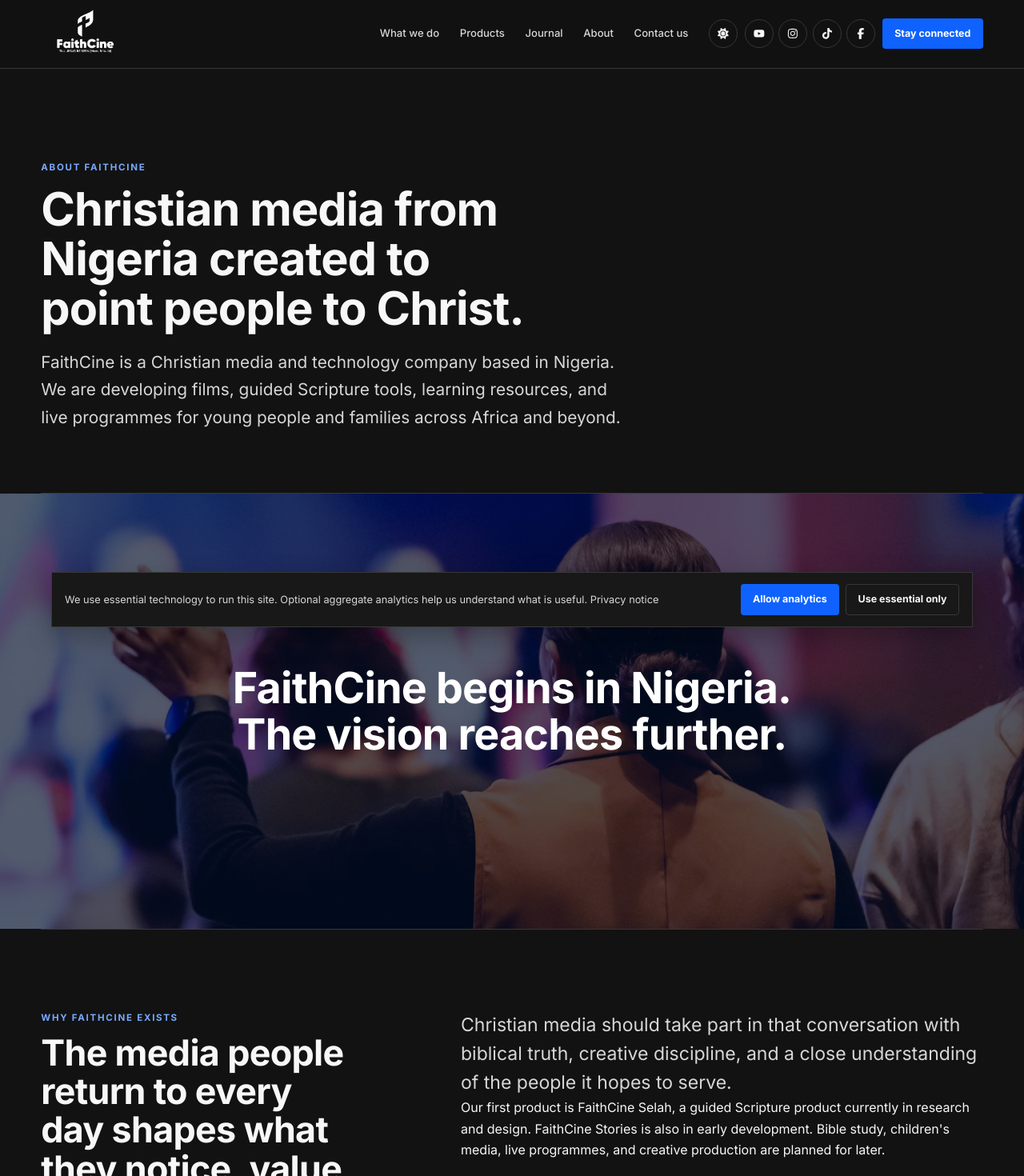
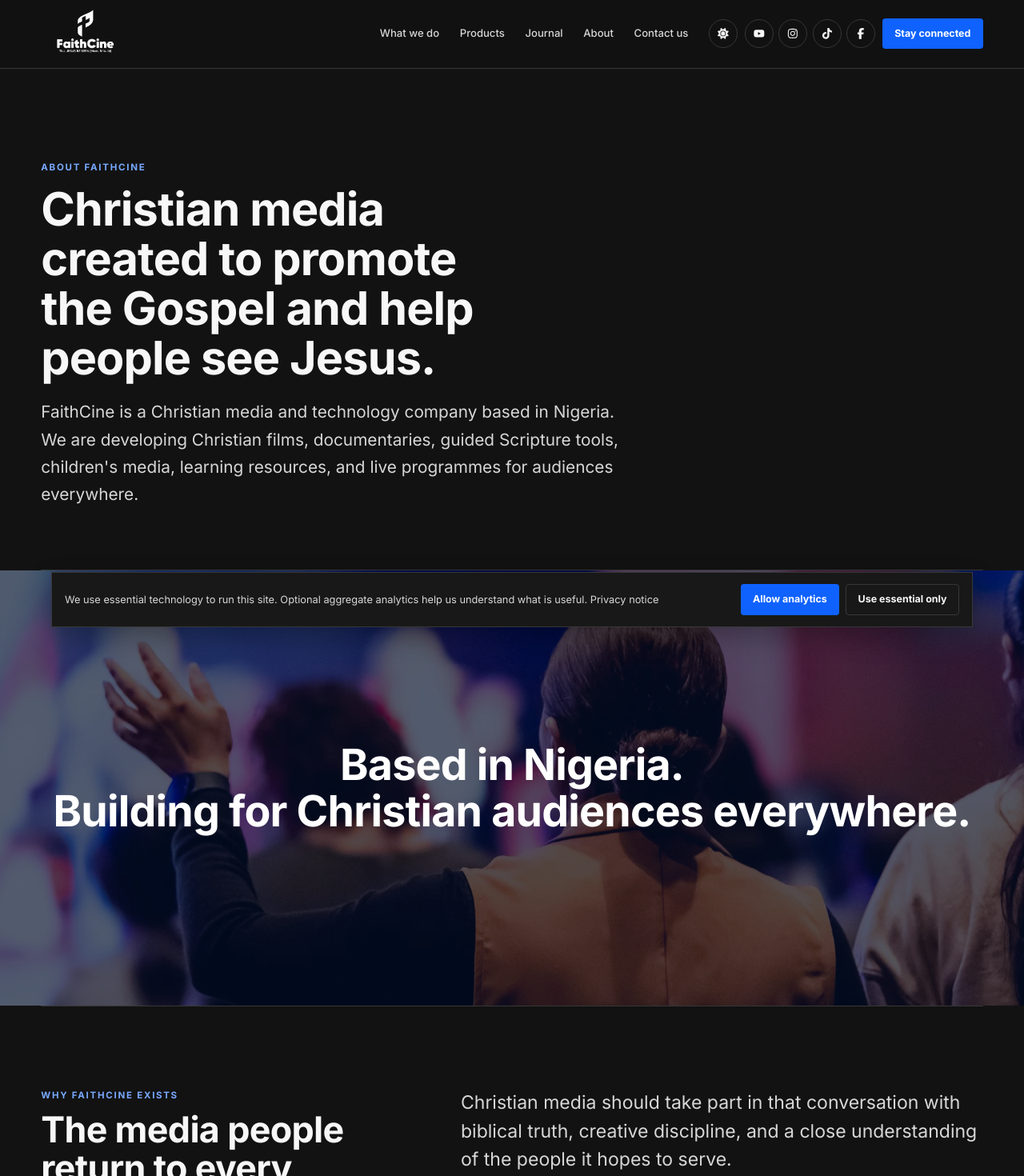
Before and after one commit to Larriemoses/faithcine-website, a Next.js app: page /about in a window 1280 px wide. Shown: the top 1470 px of the page at 80% size. Built offline with nearby package versions, Linux system fonts and the light colour scheme.

Commit message:
Clarify FaithCine global Gospel media vision

```diff
--- a/app/about/page.tsx
+++ b/app/about/page.tsx
@@ -3,8 +3,8 @@
 import { PageIntro } from "../components/PageIntro";
 
 export const metadata: Metadata = {
-  title: "About FaithCine | Christian media company in Nigeria",
-  description: "Learn about FaithCine, a Christian media and technology company in Nigeria developing films, Scripture tools, and learning for Africa.",
+  title: "About FaithCine | Christian media and technology",
+  description: "Learn about FaithCine, a Christian media and technology company developing Gospel-centred films, Scripture tools, children's media, and learning.",
   alternates: { canonical: "/about" },
 };
 
@@ -20,17 +20,17 @@
 export default function AboutPage() {
   return (
     <>
-      <PageIntro eyebrow="About FaithCine" title="Christian media from Nigeria created to point people to Christ.">
-        <p>FaithCine is a Christian media and technology company based in Nigeria. We are developing films, guided Scripture tools, learning resources, and live programmes for young people and families across Africa and beyond.</p>
+      <PageIntro eyebrow="About FaithCine" title="Christian media created to promote the Gospel and help people see Jesus.">
+        <p>FaithCine is a Christian media and technology company based in Nigeria. We are developing Christian films, documentaries, guided Scripture tools, children&apos;s media, learning resources, and live programmes for audiences everywhere.</p>
       </PageIntro>
-      <section className="about-image-band"><Image src="/media/worship-crowd.webp" alt="People gathered for a Christian worship service" fill sizes="100vw" unoptimized /><p>FaithCine begins in Nigeria.<br />The vision reaches further.</p></section>
+      <section className="about-image-band"><Image src="/media/worship-crowd.webp" alt="People gathered for a Christian worship service" fill sizes="100vw" unoptimized /><p>Based in Nigeria.<br />Building for Christian audiences everywhere.</p></section>
       <section className="section-shell editorial-split about-origin">
         <div><p className="section-number">Why FaithCine exists</p><h2>The media people return to every day shapes what they notice, value, and remember.</h2></div>
-        <div><p className="large-copy">Christian media should take part in that conversation with biblical truth, creative discipline, and a close understanding of the people it hopes to serve.</p><p>Our first product is FaithCine Selah, a guided Scripture product currently in research and design. FaithCine Stories is also in early development. Bible study, children&apos;s media, live programmes, and creative production are planned for later.</p></div>
+        <div><p className="large-copy">Christian media should take part in that conversation with biblical truth, creative discipline, and a close understanding of the people it hopes to serve.</p><p>Our long-term vision is a trusted home for Christian films and media. We are beginning with FaithCine Selah, a guided Scripture product in research and design. FaithCine Stories is in early development, while Study, Kids, and Studio are planned for later.</p></div>
       </section>
       <section className="section-shell mission-grid">
         <article><span className="section-index">01</span><p className="section-number">Mission</p><h2>To glorify God through media, technology, and community work that helps people see Christ, understand biblical truth, and live it out each day.</h2></article>
-        <article><span className="section-index">02</span><p className="section-number">Vision</p><h2>To become a Christian media and technology company from Africa known for thoughtful stories, faithful Scripture tools, and work that helps people see Christ more clearly.</h2></article>
+        <article><span className="section-index">02</span><p className="section-number">Vision</p><h2>To become a trusted global Christian media and technology company known for excellent Gospel-centred stories, faithful Scripture tools, and work that helps people see Christ more clearly.</h2></article>
       </section>
       <section className="section-shell values-section"><div className="section-heading"><p className="section-number">What guides our decisions</p><h2>Values for the work ahead.</h2></div><div className="values-grid">{values.map(([number, title, body]) => <article key={title}><span>{number}</span><h3>{title}</h3><p>{body}</p></article>)}</div></section>
       <section className="section-shell team-stage"><div><p className="section-number">Current stage</p><h2>We are starting with Selah.</h2></div><div><p>FaithCine is at an early stage. Selah is in design and development. FaithCine Stories is in early development. The other products remain plans for later. We will publish research, prototypes, partnerships, and results only after they exist and can be verified.</p></div></section>
--- a/app/components/Footer.tsx
+++ b/app/components/Footer.tsx
@@ -8,7 +8,7 @@
       <div className="footer-top section-shell">
         <div>
           <Link className="brand-link footer-brand" href="/" aria-label="FaithCine home"><Image className="footer-logo" src="/faithcine-logo-white.png" alt="FaithCine - Till Jesus be seen, Matthew 5:14-16" width={1402} height={1122} unoptimized /></Link>
-          <p>FaithCine is a Christian media and technology company in Nigeria developing films, Scripture tools, learning resources, and live programmes for Africa and the wider world.</p>
+          <p>FaithCine is a Christian media and technology company based in Nigeria, creating films, Scripture tools, children&apos;s media, learning resources, and live programmes that help people see Jesus.</p>
           <SocialLinks className="footer-socials" />
         </div>
         <div className="footer-links">
--- a/app/components/HomeHero.tsx
+++ b/app/components/HomeHero.tsx
@@ -77,10 +77,10 @@
 
       <div className="hero-stage section-shell">
         <div className="brand-hero-inner" data-reveal="heading">
-          <p className="hero-overline"><span>FaithCine</span> Christian media from Nigeria</p>
+          <p className="hero-overline"><span>FaithCine</span> Christian media for every screen</p>
           <h1 id="home-title">Stories and experiences that help people see Jesus.</h1>
           <p className="brand-hero-lede">
-            Films, Scripture tools, learning and live programmes shaped for Africa and the wider world.
+            Christian films, Scripture tools, children&apos;s media and live experiences created to help people see Jesus.
           </p>
           <div className="hero-actions">
             <Link className="button button-primary" href="#what-we-do">Explore FaithCine</Link>
--- a/app/layout.tsx
+++ b/app/layout.tsx
@@ -9,7 +9,7 @@
   metadataBase: new URL("https://faithcine.com"),
   title: { default: "FaithCine", template: "%s | FaithCine" },
   description:
-    "FaithCine develops Christian films, guided Scripture tools, learning resources, and live programmes from Nigeria for audiences across Africa.",
+    "FaithCine develops Christian films, documentaries, Scripture tools, children's media, learning resources, and live programmes that help people see Jesus.",
   applicationName: "FaithCine",
   category: "Christian media and technology",
   manifest: "/manifest.webmanifest",
@@ -23,14 +23,14 @@
     type: "website",
     url: "https://faithcine.com",
     siteName: "FaithCine",
-    title: "FaithCine | Christian media from Nigeria for Africa",
-    description: "Christian media and technology from Nigeria for audiences across Africa.",
+    title: "FaithCine | Christian films and Gospel media",
+    description: "Christian films, documentaries, Scripture tools, and media created to promote the Gospel and help people see Jesus.",
     images: [{ url: "/og.jpg", width: 1200, height: 630, alt: "FaithCine: Stories and experiences that help people see Jesus" }],
   },
   twitter: {
     card: "summary_large_image",
-    title: "FaithCine | Christian media from Nigeria for Africa",
-    description: "Christian media and technology from Nigeria for audiences across Africa.",
+    title: "FaithCine | Christian films and Gospel media",
+    description: "Christian films, documentaries, Scripture tools, and media created to promote the Gospel and help people see Jesus.",
     images: ["/og.jpg"],
   },
 };
@@ -54,10 +54,10 @@
       logo: "https://faithcine.com/icon.png",
       email: "info@faithcine.com",
       foundingLocation: { "@type": "Country", name: "Nigeria" },
-      areaServed: ["Nigeria", "Africa"],
+      areaServed: "Worldwide",
       description:
-        "A Christian media and technology company in Nigeria developing films, Scripture tools, learning resources, and live programmes for Africa and the wider world.",
-      knowsAbout: ["Christian media", "Scripture tools", "film production", "responsible technology", "digital learning"],
+        "A Christian media and technology company based in Nigeria developing Gospel-centred films, documentaries, Scripture tools, children's media, learning resources, and live programmes for audiences everywhere.",
+      knowsAbout: ["Christian media", "Gospel media", "Christian films", "Scripture tools", "children's media", "film production", "responsible technology", "digital learning"],
       sameAs: [
         "https://www.youtube.com/@faithcine_official",
         "https://www.instagram.com/faithcine_official/",
--- a/app/manifest.ts
+++ b/app/manifest.ts
@@ -4,7 +4,7 @@
   return {
     name: "FaithCine",
     short_name: "FaithCine",
-    description: "Christian media and technology from Nigeria for Africa.",
+    description: "Christian films, Scripture tools, and Gospel media created to help people see Jesus.",
     start_url: "/",
     display: "standalone",
     background_color: "#020202",
--- a/app/partners/page.tsx
+++ b/app/partners/page.tsx
@@ -12,21 +12,21 @@
   ["Base", "Nigeria"],
   ["First product", "FaithCine Selah"],
   ["Current stage", "Design and development"],
-  ["Primary audience", "Christians, families and churches across Africa"],
+  ["Primary audience", "Christian audiences, families and churches worldwide"],
 ] as const;
 
 const asks = [
   ["01", "Research and pilot partners", "Churches, ministries and communities willing to help test whether Selah is clear, useful and responsible."],
   ["02", "Technical and AI guidance", "Support with scalable architecture, retrieval, evaluation, accessibility, privacy and responsible AI practice."],
   ["03", "Content and rights partners", "Bible publishers, teachers, theologians and creators who can support accurate, licensed and locally relevant work."],
-  ["04", "Media and distribution partners", "Filmmakers, platforms and organisations interested in Christian stories shaped with African audiences in view."],
+  ["04", "Media and distribution partners", "Filmmakers, platforms and organisations interested in creating and sharing excellent Christian content."],
 ] as const;
 
 export default function PartnersPage() {
   return (
     <>
-      <PageIntro eyebrow="For partners and programme reviewers" title="Building Christian media technology from Africa with trust at the centre.">
-        <p>FaithCine is developing media, Scripture tools and learning experiences from Nigeria. Selah is our first product and is currently in design and development.</p>
+      <PageIntro eyebrow="For partners and programme reviewers" title="Building Christian media technology with the Gospel and trust at the centre.">
+        <p>FaithCine is a Christian media and technology company based in Nigeria, developing films, Scripture tools, children&apos;s media, and learning experiences for audiences everywhere. Selah is our first product and is currently in design and development.</p>
       </PageIntro>
 
       <section className="section-shell partner-facts" aria-label="FaithCine company overview">
@@ -35,7 +35,7 @@
 
       <section className="section-shell editorial-split">
         <div><p className="section-number">The problem</p><h2>Useful Christian technology must understand the people, devices and communities it hopes to serve.</h2></div>
-        <div><p className="large-copy">Many digital faith experiences are built far from African realities. Data cost, unstable connections, language, cultural context, source clarity and trust all shape whether a product genuinely helps.</p><p>FaithCine begins with those constraints. We are designing close to the audience, testing before making claims, and keeping Scripture references visible.</p></div>
+        <div><p className="large-copy">Christian media technology must combine biblical faithfulness, excellent craft, cultural understanding, accessibility, source clarity, and trust.</p><p>FaithCine begins in Nigeria with the people and communities closest to us, while building for wider Christian audiences. We design close to the audience, test before making claims, and keep Scripture references visible.</p></div>
       </section>
 
       <section className="section-shell programme-direction">
--- a/app/products/page.tsx
+++ b/app/products/page.tsx
@@ -5,27 +5,31 @@
 
 export const metadata: Metadata = {
   title: "FaithCine Products | Selah, Stories, Study, Kids and Studio",
-  description: "Explore FaithCine Selah, Stories, Study, Kids, and Studio, a planned family of Christian media and Scripture products from Africa.",
+  description: "Explore FaithCine Selah, Stories, Study, Kids, and Studio, a planned family of Christian films, Scripture tools, children's media, and production work.",
   alternates: { canonical: "/products" },
 };
 
 const products = [
   ["01", "FaithCine Selah", "A guided Scripture product that begins with a situation or question and leads into reading, listening, prayer, and reflection.", "In design and development"],
-  ["02", "FaithCine Stories", "Films, series, documentaries, and visual stories about faith, doubt, family, hope, restoration, and everyday choices.", "In early development"],
+  ["02", "FaithCine Stories", "Christian films, shorts, series, documentaries, and visual stories centred on the Gospel and the realities of faith, family, hope, and restoration.", "In early development"],
   ["03", "FaithCine Study", "Planned Bible study resources for deeper learning and practical discipleship.", "Exploring"],
-  ["04", "FaithCine Kids", "Planned stories, animation, learning, and play that help children encounter Scripture.", "Planned for later"],
-  ["05", "FaithCine Studio", "Planned production work across film, audio, and live programmes, including work with Christian creators.", "Planned for later"],
+  ["04", "FaithCine Kids", "Planned Christian movies, animation, stories, magazines, articles, learning, and play created for children and families.", "Planned for later"],
+  ["05", "FaithCine Studio", "A planned production arm for Christian film, audio, animation, and live programmes, including work with Gospel creators.", "Planned for later"],
 ] as const;
 
 export default function ProductsPage() {
   return (
     <>
-      <PageIntro eyebrow="The FaithCine product plan" title="Five products serving one Christian media mission.">
-        <p>FaithCine Selah is the first product in active development. FaithCine Stories is at an earlier stage. Our later plans include Bible study, children&apos;s media, and creative production.</p>
+      <PageIntro eyebrow="The FaithCine product plan" title="Five parts of one Christian media mission.">
+        <p>FaithCine Selah is the first product in active development. FaithCine Stories is at an earlier stage. Our later plans include Bible study, children&apos;s media, and Christian production.</p>
       </PageIntro>
       <section className="product-page-visual section-shell">
         <Image src="/media/family-screen.webp" alt="A mother and daughter watching a programme together at home" fill sizes="100vw" unoptimized />
         <div><p>Christian media planned for everyday viewing, personal study, and family conversation.</p></div>
+      </section>
+      <section className="section-shell editorial-split">
+        <div><p className="section-number">The long-term vision</p><h2>A trusted home for Christian film and media.</h2></div>
+        <div><p className="large-copy">FaithCine is building toward a streaming destination for excellent Christian movies, shorts, series, documentaries, animation, and children&apos;s programmes.</p><p>Our first stories and partnerships will naturally begin with Nigerian and African creators and audiences. The larger mission is to promote the Gospel through Christian content for people everywhere. Selah, research, and early story development come first.</p></div>
       </section>
       <section className="section-shell roadmap-list">
         {products.map(([number, name, body, status]) => (
--- a/app/selah/page.tsx
+++ b/app/selah/page.tsx
@@ -17,7 +17,7 @@
     <section className="section-shell product-sequence"><div className="section-heading"><p className="section-number">How Selah will guide a session</p><h2>Start with the moment. Stay with the Word.</h2></div><Flow /></section>
     <section className="section-shell editorial-split"><div><p className="section-number">Choose how to respond</p><h2>Read, listen, pray, or write.</h2></div><p className="large-copy">Some moments call for quiet reading. Others call for prayer, repetition, listening, or written reflection. Selah will let each person choose the activity and session length that suits the moment.</p></section>
     <section className="section-shell trust-band"><div><p className="section-number">Built on trust</p><h2>Scripture stays at the centre.</h2></div><div><p>Every passage should show its reference and translation. Prayers, confessions, and declarations must remain connected to the Scripture they come from.</p><p>Any text prepared with technological assistance must be labelled, reviewed, editable, and open to correction. Selah will never present generated text as a direct word from God.</p></div></section>
-    <section className="section-shell editorial-split"><div><p className="section-number">Access and language</p><h2>Designed in Nigeria for the devices and networks people use.</h2></div><p className="large-copy">Selah research considers mobile use, unstable connections, data cost, lower cost Android devices, and the care required for language support. English will come first. Other languages will be added only when translation rights, pronunciation, native review, and theological review are ready.</p></section>
+    <section className="section-shell editorial-split"><div><p className="section-number">Access and language</p><h2>Designed for the devices and networks people use.</h2></div><p className="large-copy">Research begins in Nigeria and considers mobile use, unstable connections, data cost, lower cost Android devices, and the care required for language support. English will come first. Other languages will be added only when translation rights, pronunciation, native review, and theological review are ready.</p></section>
     <section className="section-shell faq-section"><div className="section-heading"><p className="section-number">Frequently asked questions</p><h2>Selah, clearly stated.</h2></div><div className="faq-list">
       <details><summary>Is Selah available now?</summary><p>Not yet. Selah is in design and development. Join early access for research invitations and beta updates.</p></details>
       <details><summary>Is Selah a Bible app?</summary><p>Selah is a guided Scripture meditation and prayer product. It does not replace the Bible, church community, pastoral care, or personal discernment.</p></details>
--- a/app/stories/page.tsx
+++ b/app/stories/page.tsx
@@ -4,22 +4,22 @@
 import { WaitlistCta } from "../components/WaitlistCta";
 
 export const metadata: Metadata = {
-  title: "FaithCine Stories | Christian films and stories from Africa",
-  description: "FaithCine Stories is developing Christian films, series, documentaries, and animation rooted in faith and African life.",
+  title: "FaithCine Stories | Christian films, shorts and documentaries",
+  description: "FaithCine Stories is developing Gospel-centred Christian films, shorts, series, documentaries, and animation for audiences everywhere.",
   alternates: { canonical: "/stories" },
 };
 
 const principles = [
   ["01", "Biblical truth", "Stories should remain faithful to Christian belief without turning every scene into a sermon."],
   ["02", "Human honesty", "Characters should face believable decisions, weaknesses, consequences, growth, and hope."],
-  ["03", "African perspective", "African voices, places, languages, and experiences should be part of the story rather than decoration."],
+  ["03", "Begin close to home", "Our first work can draw from Nigerian and African lives, places, and languages while serving Christian audiences everywhere."],
   ["04", "Careful craft", "Writing, acting, sound, cinematography, and editing should receive the attention expected from serious media."],
 ] as const;
 
 export default function StoriesPage() {
   return <>
-    <PageIntro eyebrow="FaithCine Stories" title="Stories that show how faith is lived." status="Coming soon"><p>FaithCine Stories will develop films, series, documentaries, animation, and visual stories about faith, hope, struggle, restoration, family, and everyday choices. Editorial and production work is still at an early stage.</p></PageIntro>
-    <section className="product-page-visual section-shell"><Image src="/media/camera-production.webp" alt="A filmmaker working with a cinema camera" fill sizes="100vw" unoptimized /><div><p>Christian stories rooted in faith and African life.</p></div></section>
+    <PageIntro eyebrow="FaithCine Stories" title="Stories that show how faith is lived." status="Coming soon"><p>FaithCine Stories will develop Christian films, shorts, series, documentaries, animation, and visual stories that share biblical hope and show how faith is lived. Editorial and production work is still at an early stage.</p></PageIntro>
+    <section className="product-page-visual section-shell"><Image src="/media/camera-production.webp" alt="A filmmaker working with a cinema camera" fill sizes="100vw" unoptimized /><div><p>Christian films and stories created to serve the Gospel.</p></div></section>
     <section className="section-shell values-section"><div className="section-heading"><p className="section-number">The principles behind the stories</p><h2>Truthful stories made with care.</h2></div><div className="values-grid values-grid-four">{principles.map(([number, title, body]) => <article key={title}><span>{number}</span><h3>{title}</h3><p>{body}</p></article>)}</div></section>
     <WaitlistCta title="Follow the first FaithCine Stories projects." />
   </>;
```
Also changed, not shown: app/page.tsx (+8 -8 lines), 2 other files (tests, documents, lock files or other folders).
